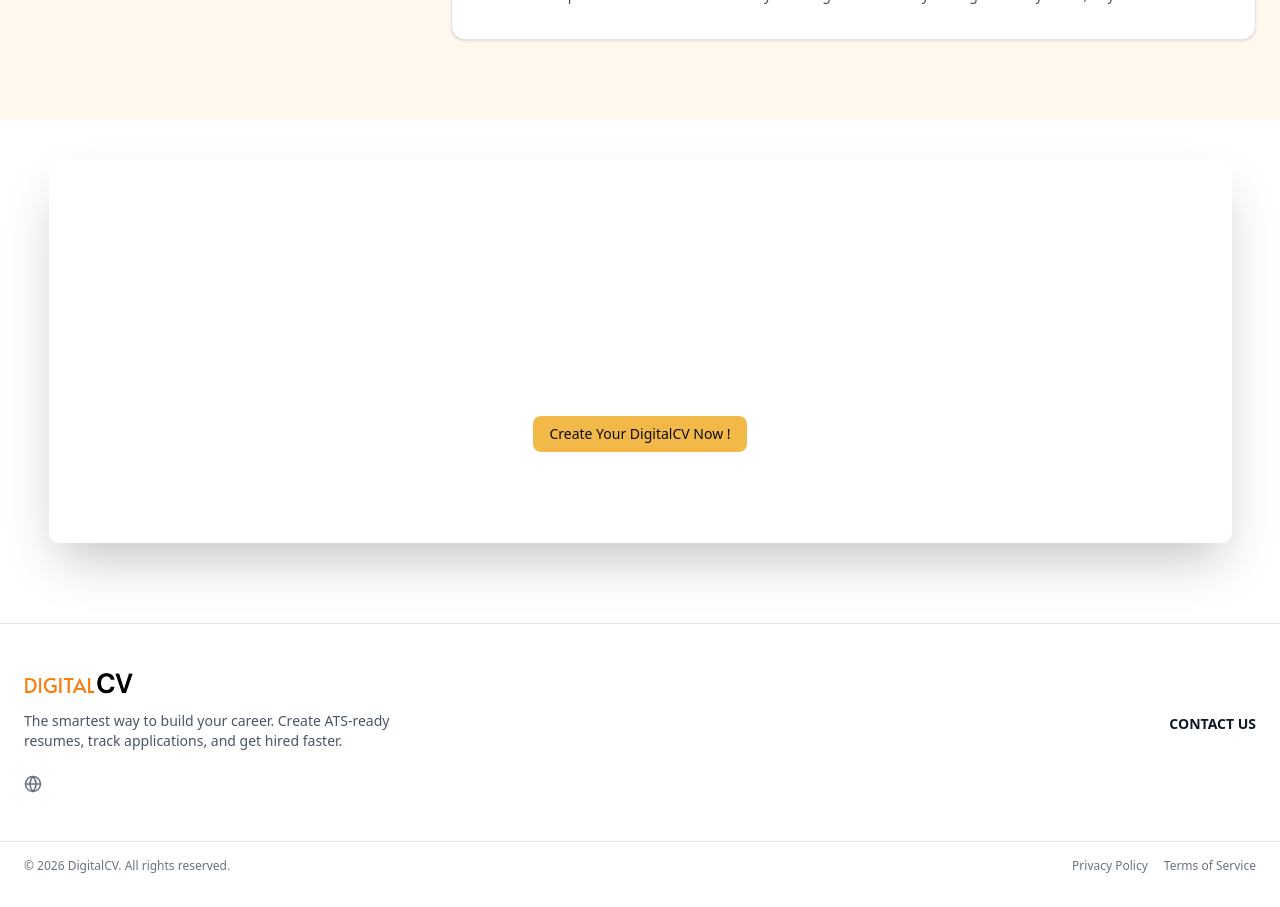
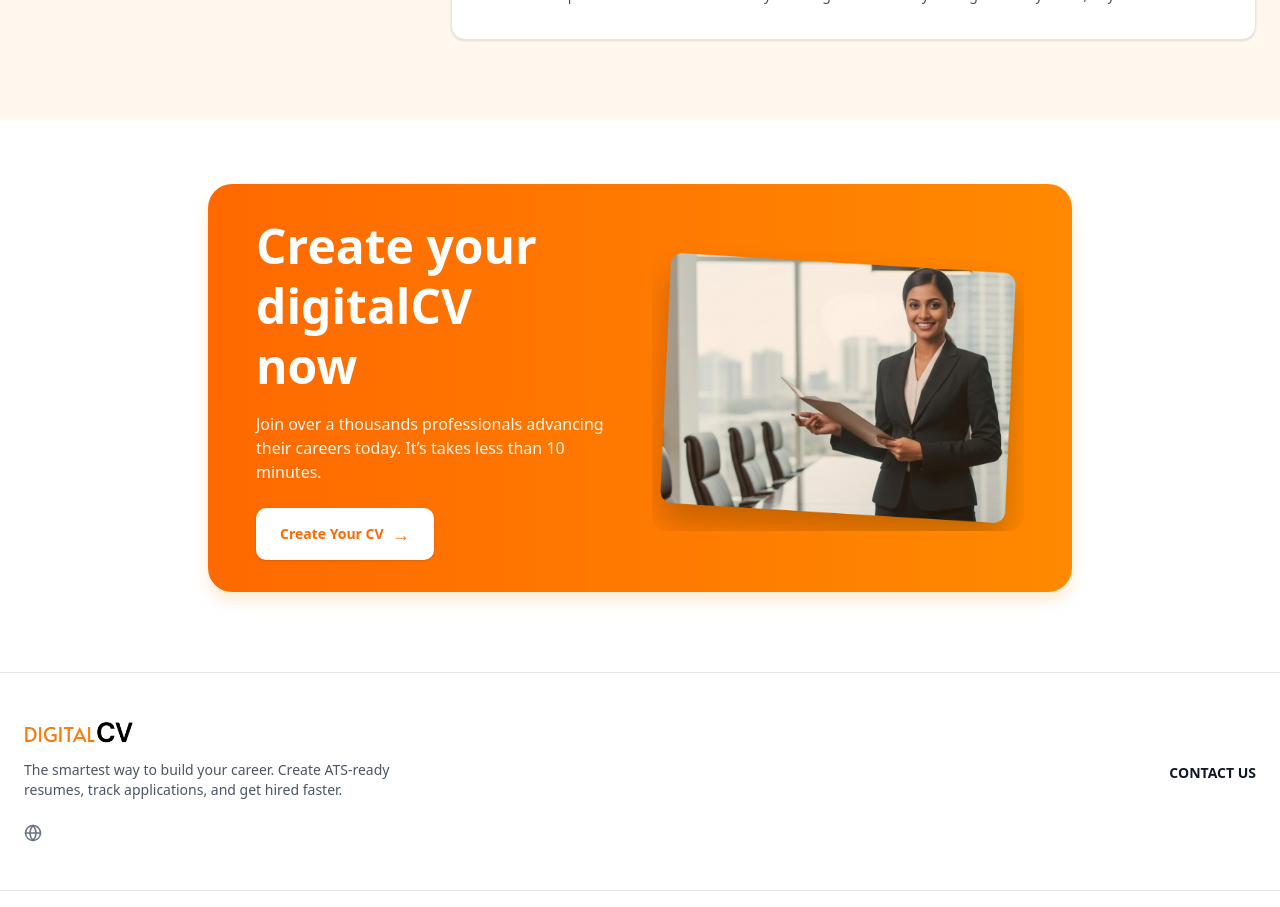
Before and after one commit to YasithaRenuk/DigitalCV, a Next.js app: page / in a window 1280 px wide. Shown: the part 1380-2287 px from the top of the page. Built offline with nearby package versions, Linux system fonts and the light colour scheme; no server answers.

Commit message:
feat : new banner

```diff
--- a/src/app/(pages)/page.tsx
+++ b/src/app/(pages)/page.tsx
@@ -6,6 +6,7 @@ import Hero from "../components/HomePage/Hero";
 import { useSession } from "next-auth/react";
 import { useRouter } from "next/navigation";
 import StatsCards from "../components/HomePage/StatsCards";
+import CreateDigitalCV from "../components/HomePage/CreateDigitalCV";
 
 
 export default function Home() {
@@ -24,14 +25,7 @@ export default function Home() {
       <Hero/>
       <StatsCards/>
       <FeatureSection/>
-      <div className="w-full flex justify-center">
-        <div className="shadow-2xl w-[1183px] h-[383px] m-10 bg-white rounded-lg justify-center flex">
-          <Button className="mt-64" onClick={onClickCreate}>
-            Create Your DigitalCV Now !
-          </Button>
-        </div>
-      </div>
-
+      <CreateDigitalCV/>
     </div>
   );
 }
--- /dev/null
+++ b/src/app/components/HomePage/CreateDigitalCV.tsx
@@ -0,0 +1,82 @@
+"use client";
+
+import Image from "next/image";
+import img from "../../../../public/bb.png";
+import { useSession } from "next-auth/react";
+import { useRouter } from "next/navigation";
+
+export default function CreateDigitalCV() {
+  const { data: session } = useSession();
+  const router = useRouter();
+
+  const onClickCreate = () => {
+    if (session) {
+      router.push("/createcv");
+    } else {
+      router.push("/loginpage");
+    }
+  };
+
+  return (
+    <section className="w-full px-4 md:px-52 pt-16 pb-10">
+      <div className="relative rounded-3xl bg-linear-to-r from-orange-500 to-orange-400 drop-shadow-[#FED7AA] drop-shadow-xl/50">
+
+        {/* Mobile floating image */}
+        <div className="absolute -top-16 left-1/2 -translate-x-1/2 md:hidden w-64">
+          <div className="overflow-hidden rounded-2xl">
+            <Image
+              src={img}
+              alt="Professional woman holding CV"
+              width={400}
+              height={300}
+              className="w-full h-auto object-cover"
+              priority
+            />
+          </div>
+        </div>
+
+        {/* Content */}
+        <div className="grid grid-cols-1 md:grid-cols-2 items-center gap-6
+                        pt-32 md:pt-8 p-8 md:px-12">
+
+          {/* Left Text */}
+          <div className="text-white text-center md:text-left">
+            <h1 className="text-3xl md:text-5xl font-bold leading-tight">
+              Create your digitalCV <br /> now
+            </h1>
+
+            <p className="mt-4 text-sm md:text-base text-orange-50 max-w-md mx-auto md:mx-0">
+              Join over a thousands professionals advancing their careers today.
+              It’s takes less than 10 minutes.
+            </p>
+
+            <button
+              onClick={onClickCreate}
+              className="mt-6 inline-flex items-center gap-2 rounded-lg bg-white
+                         px-6 py-3 text-sm font-semibold text-orange-500
+                         shadow hover:bg-orange-50 transition mx-auto md:mx-0"
+            >
+              Create Your CV
+              <span className="text-lg">→</span>
+            </button>
+          </div>
+
+          {/* Desktop Image (unchanged) */}
+          <div className="hidden md:flex justify-end">
+            <div className="relative w-full max-w-md overflow-hidden rounded-2xl">
+              <Image
+                src={img}
+                alt="Professional woman holding CV"
+                width={600}
+                height={400}
+                className="h-full w-full object-cover"
+                priority
+              />
+            </div>
+          </div>
+
+        </div>
+      </div>
+    </section>
+  );
+}
```
Also changed, not shown: public/bb.png (added).
